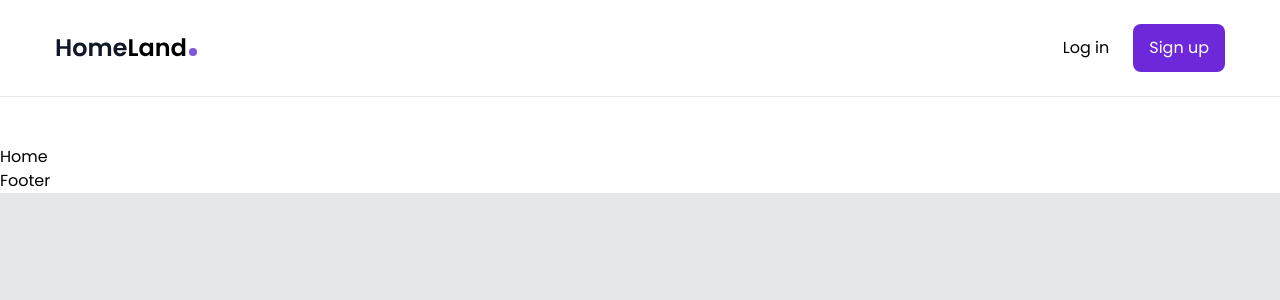
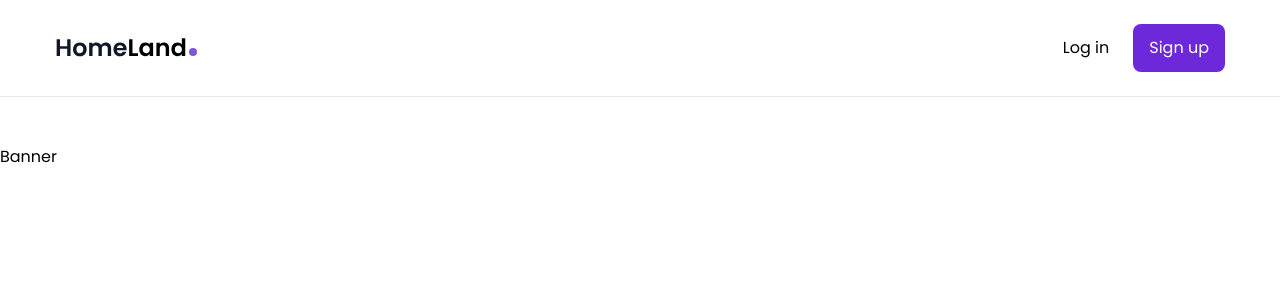
Before and after one commit to KGaurav-8102/real-state-app, a React (Create React App) app: page / in a window 1280 px wide. Shown: the top 300 px of the page. Built offline with nearby package versions, Linux system fonts and the light colour scheme.

Commit message:
Home Component

```diff
--- a/src/pages/Home.js
+++ b/src/pages/Home.js
@@ -1,7 +1,13 @@
 import React from 'react';
 
+import Banner from '../components/Banner';
+
 const Home = () => {
-  return <div>Home</div>;
+  return(
+    <div className='min-h-[1800px]'>
+      <Banner />
+    </div>
+  )
 };
 
 export default Home;
```
